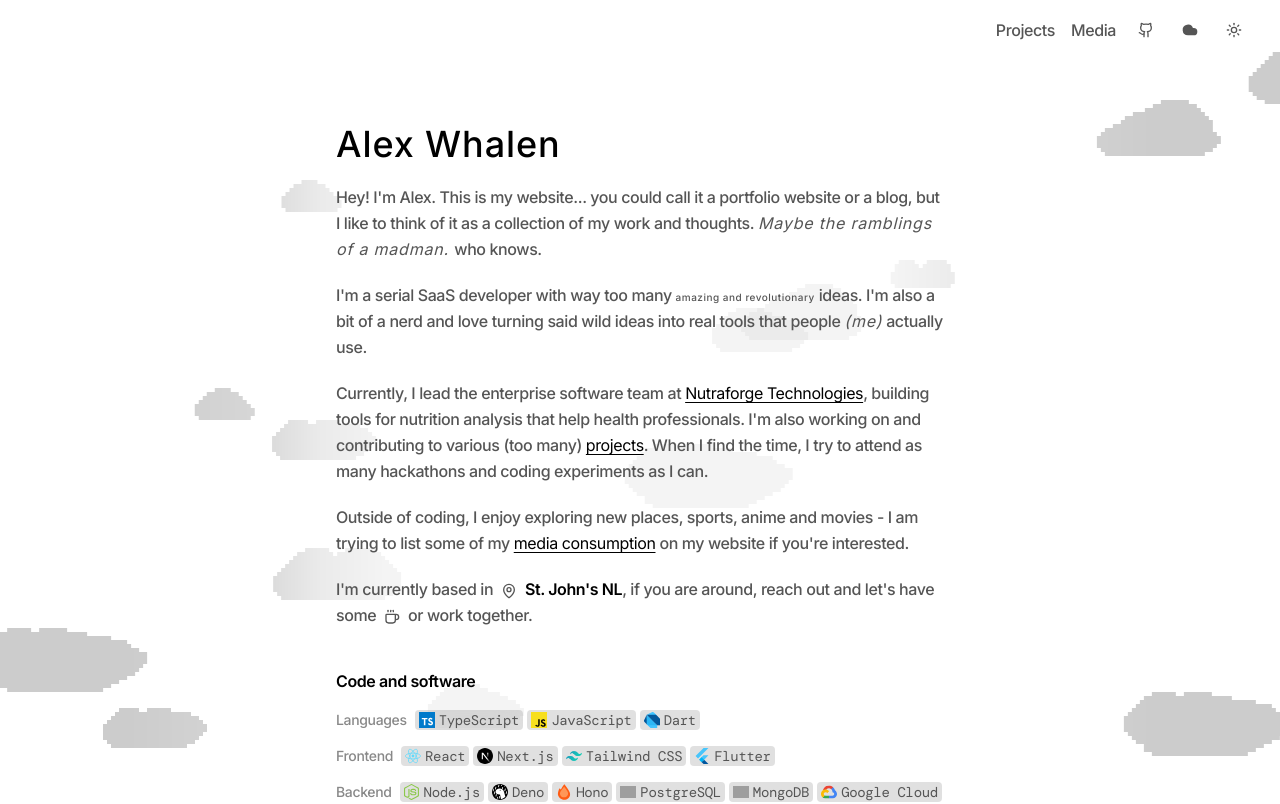
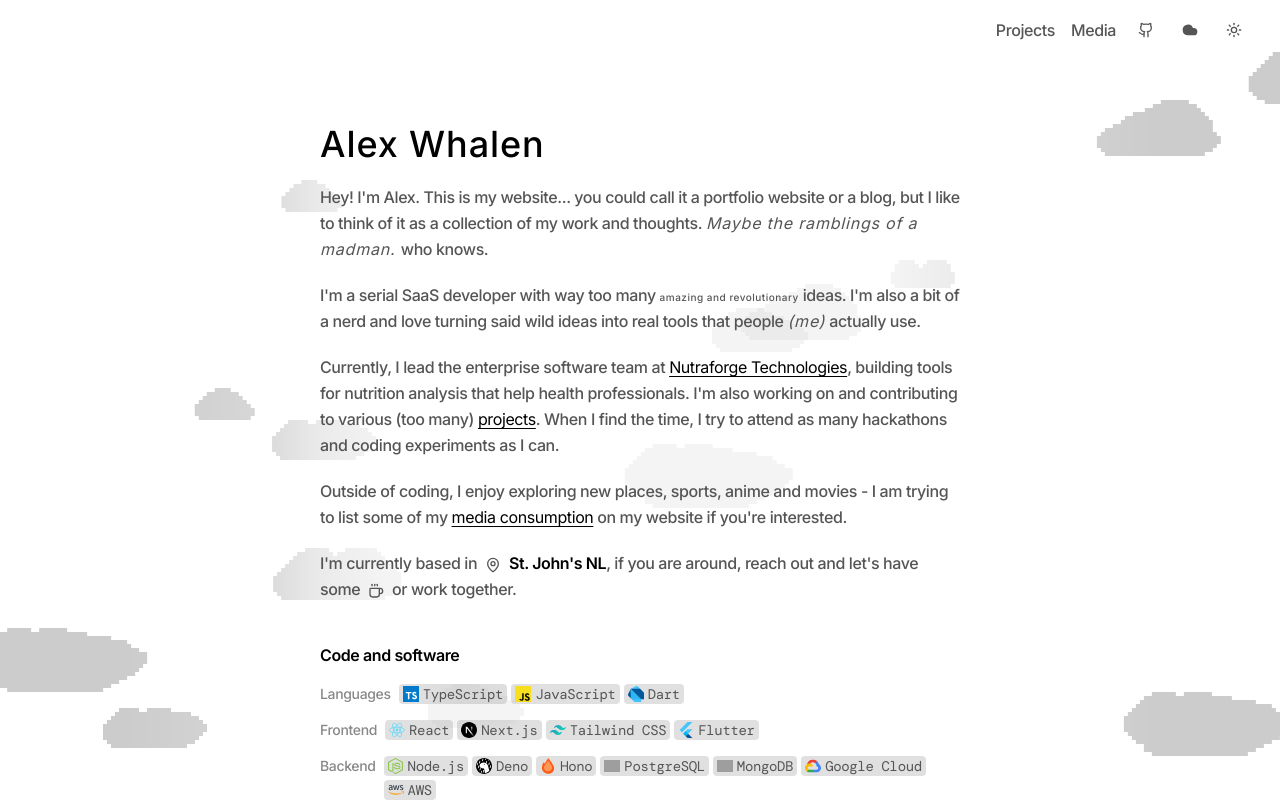
Before and after one commit to Awhalen1999/portfolio, a Next.js app: page / in a window 1280 px wide. Shown: the top 804 px of the page. Built offline with nearby package versions, Linux system fonts and the light colour scheme; grey boxes are pictures that could not be loaded; a web font is replaced by a local one.

Commit message:
root layout

```diff
--- a/app/layout.tsx
+++ b/app/layout.tsx
@@ -119,7 +119,7 @@
             <CloudsBackground />
             <div className="relative flex min-h-screen flex-col">
               <Header />
-              <main className="mx-auto max-w-2xl flex-1 py-16 lg:px-8">
+              <main className="mx-auto w-full max-w-2xl flex-1 px-4 py-16">
                 {children}
               </main>
               <Footer />
```
